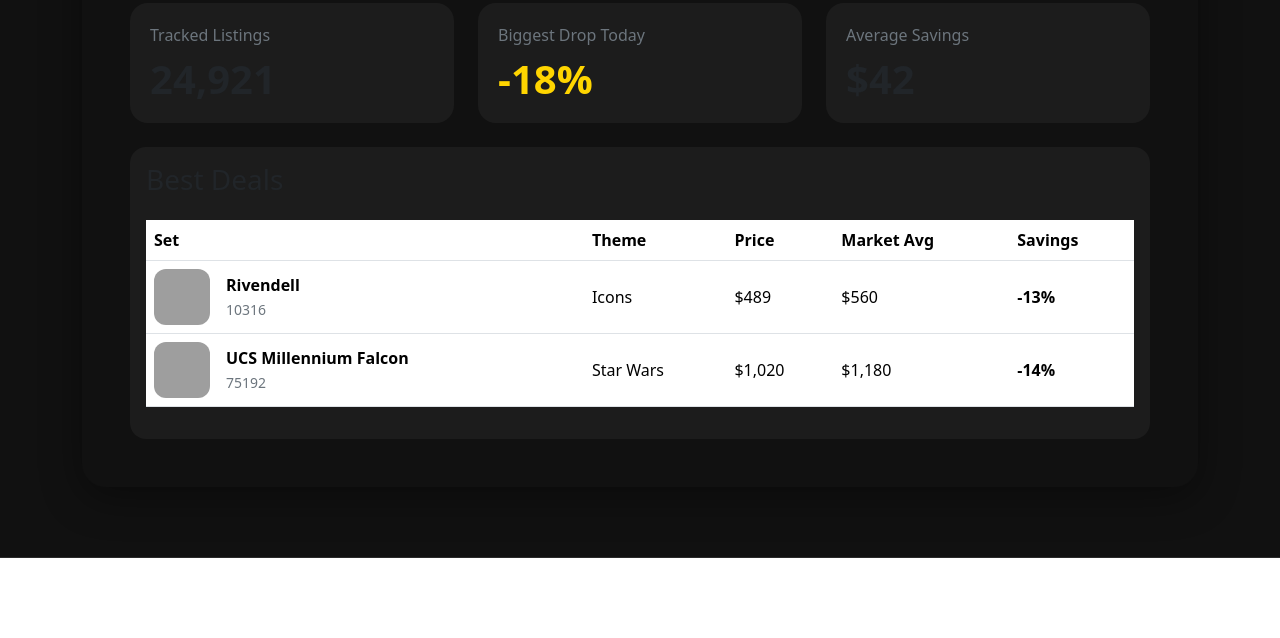
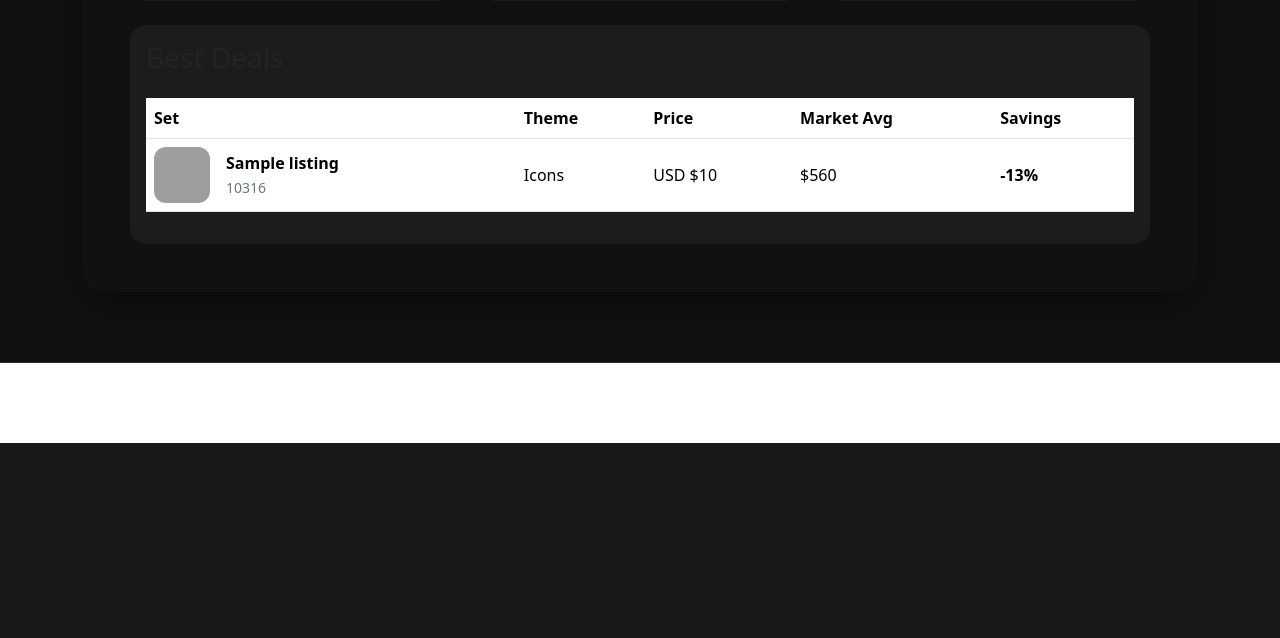
Before and after one commit to Michael668875/listingforge, a Django app: template listings/templates/listings/listings.html in a window 1280 px wide. Shown: the part 728-1366 px from the top of the page. After the commit the page ends 1171 px from the top, so only its background shows below. Run offline with Django 5.2, Linux system fonts and the light colour scheme; the template is opened without the code that fills it: most values are stand-ins (such as "Sample title", 1, 10 or a date in 2020); some libraries are stand-ins or nearby versions; grey boxes are pictures that could not be loaded.

Commit message:
added temp listings data

```diff
--- a/listings/static/listings/style.css
+++ b/listings/static/listings/style.css
@@ -113,3 +113,12 @@
     .theme1 .table tbody tr:hover {
       background: #262626;
     }
+
+    .theme1 .game-image{
+    width:100%;
+    aspect-ratio:1;
+    object-fit:contain;
+    background:#111;
+    border-radius:8px;
+    padding:10px;
+}
--- a/listings/templates/listings/listings.html
+++ b/listings/templates/listings/listings.html
@@ -1,14 +1,10 @@
 {% extends "listings/layout.html" %}
 
-{% block title %}DealScout{% endblock %}
+{% block title %}ListingForge{% endblock %}
 
 {% block content %}
 <section class="theme1">
     <div class="container">
-      <div class="section-title">1. Modern LEGO Collector</div>
-      <div class="section-subtitle">
-        Premium collector dashboard with dark mode and data-focused layouts.
-      </div>
 
       <div class="mockup-wrapper">
 
@@ -93,39 +89,31 @@
                   </tr>
                 </thead>
                 <tbody>
+                    {% for listing in listings %}
                   <tr>
                     <td>
                       <div class="d-flex align-items-center gap-3">
-                        <img class="listing-img"
-                          src="https://images.unsplash.com/photo-1585366119957-e9730b6d0f60?q=80&w=400&auto=format&fit=crop">
+                        {% if listing.image_urls %}
+                            <img
+                                src="{{ listing.image_urls.0 }}"
+                                class="listing-img"
+                                alt="{{ listing.title }}"
+                                loading="lazy">
+                        {% endif %}
                         <div>
-                          <div class="fw-semibold">Rivendell</div>
+                          <div class="fw-semibold">{{ listing.title }}</div>
                           <small class="text-secondary">10316</small>
                         </div>
                       </div>
                     </td>
                     <td>Icons</td>
-                    <td>$489</td>
+                    <td>{{ listing.currency }} ${{ listing.price }}</td>
                     <td>$560</td>
                     <td class="price-down">-13%</td>
                   </tr>
+                    {% endfor %}
 
-                  <tr>
-                    <td>
-                      <div class="d-flex align-items-center gap-3">
-                        <img class="listing-img"
-                          src="https://images.unsplash.com/photo-1566576912321-d58ddd7a6088?q=80&w=400&auto=format&fit=crop">
-                        <div>
-                          <div class="fw-semibold">UCS Millennium Falcon</div>
-                          <small class="text-secondary">75192</small>
-                        </div>
-                      </div>
-                    </td>
-                    <td>Star Wars</td>
-                    <td>$1,020</td>
-                    <td>$1,180</td>
-                    <td class="price-down">-14%</td>
-                  </tr>
+
                 </tbody>
               </table>
             </div>
--- a/listings/views.py
+++ b/listings/views.py
@@ -1,10 +1,14 @@
 from django.shortcuts import render
 from django.views.generic import TemplateView, ListView
+from .models import TempSummary
 
 # Create your views here.
 
 class Home(TemplateView):
     template_name = "listings/home.html"
 
-class ListingsView(TemplateView):
+class ListingsView(ListView):
+    model = TempSummary
     template_name = "listings/listings.html"
+
+    context_object_name = "listings"
```
